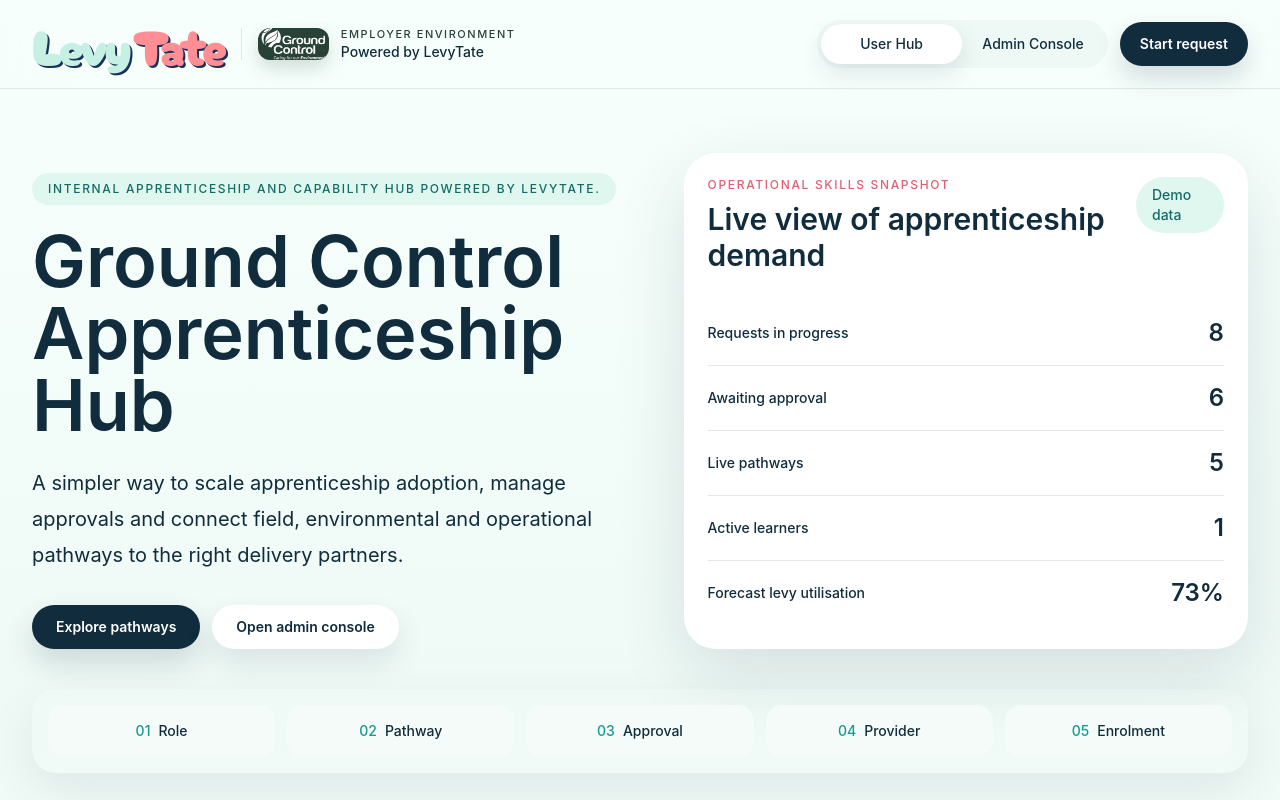
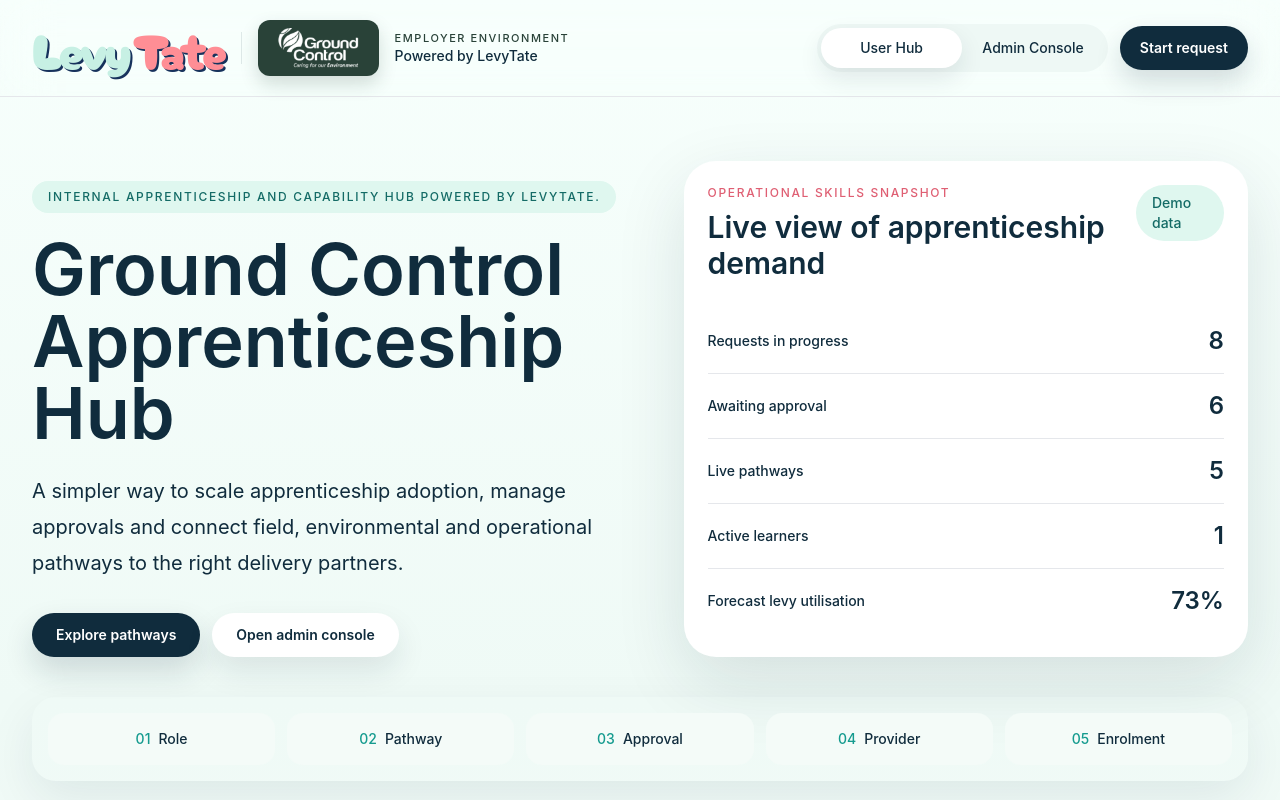
Before and after one commit to jamesevelynross1-sketch/levytate-wren, a Next.js app: page / in a window 1280 px wide. Shown: the top 800 px of the page. Built offline with nearby package versions, Linux system fonts and the light colour scheme.

Commit message:
Refine Ground Control header logo treatment

```diff
--- a/app/page.tsx
+++ b/app/page.tsx
@@ -208,9 +208,9 @@ export default function Home() {
               <span>Tate</span>
             </div>
             <div className="h-8 w-px bg-[#102c3d]/10" />
-            <div className="flex items-center gap-3">
-              <span className="overflow-hidden rounded-xl bg-[#294238] shadow-[0_8px_18px_rgba(41,66,56,0.18)]" aria-label="Ground Control">
-                <Image src="/brand/ground-control-logo-white.png" alt="Ground Control" width={112} height={40} priority className="h-8 w-auto" />
+            <div className="flex items-center gap-4">
+              <span className="overflow-visible rounded-xl bg-[#294238] px-4 py-2 shadow-[0_8px_18px_rgba(41,66,56,0.18)]" aria-label="Ground Control">
+                <Image src="/brand/ground-control-logo-white.png" alt="Ground Control" width={128} height={40} priority className="h-auto max-h-10 w-auto object-contain" />
               </span>
               <div>
                 <p className="text-[11px] font-medium uppercase tracking-[0.14em] text-[#294238]">Employer environment</p>
```
